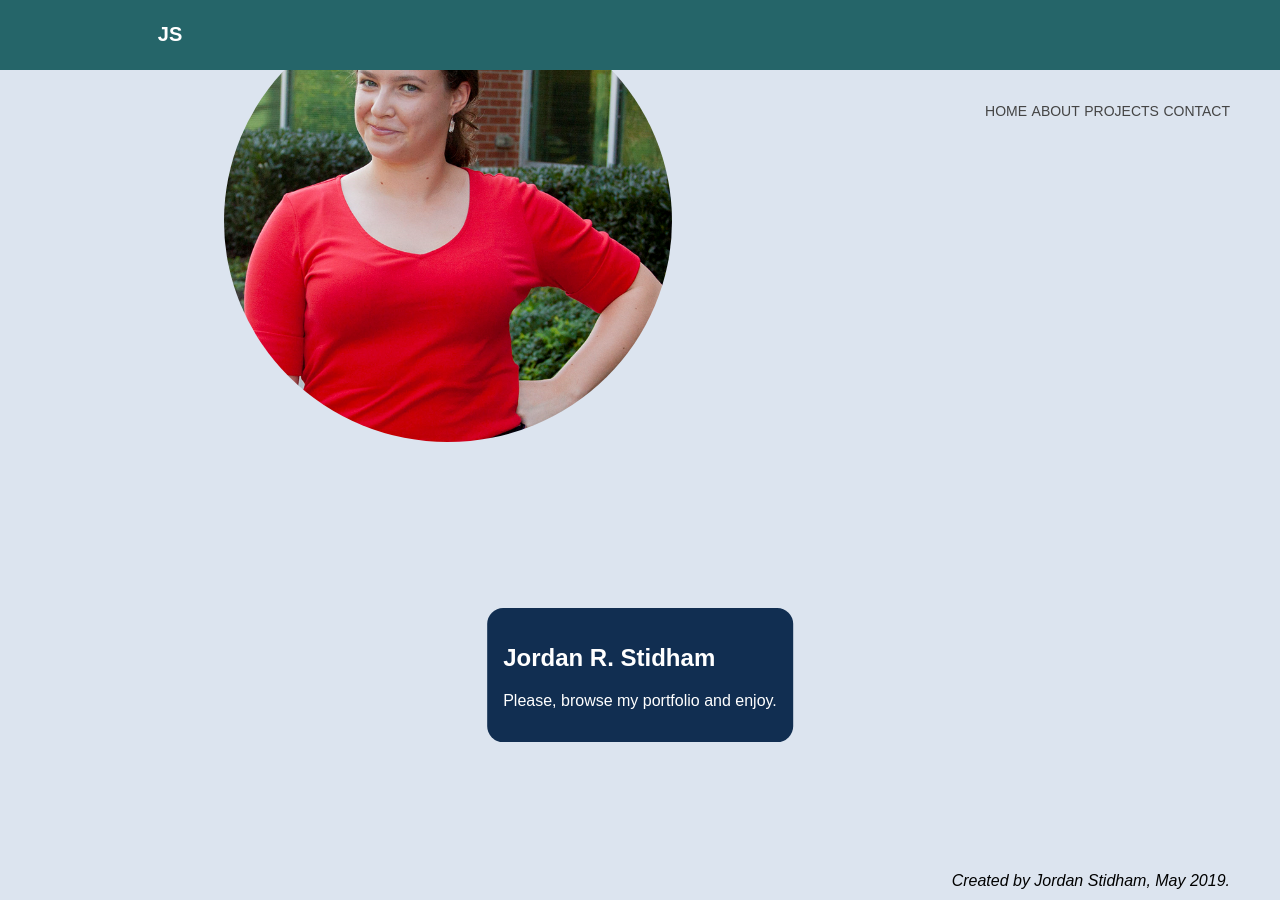
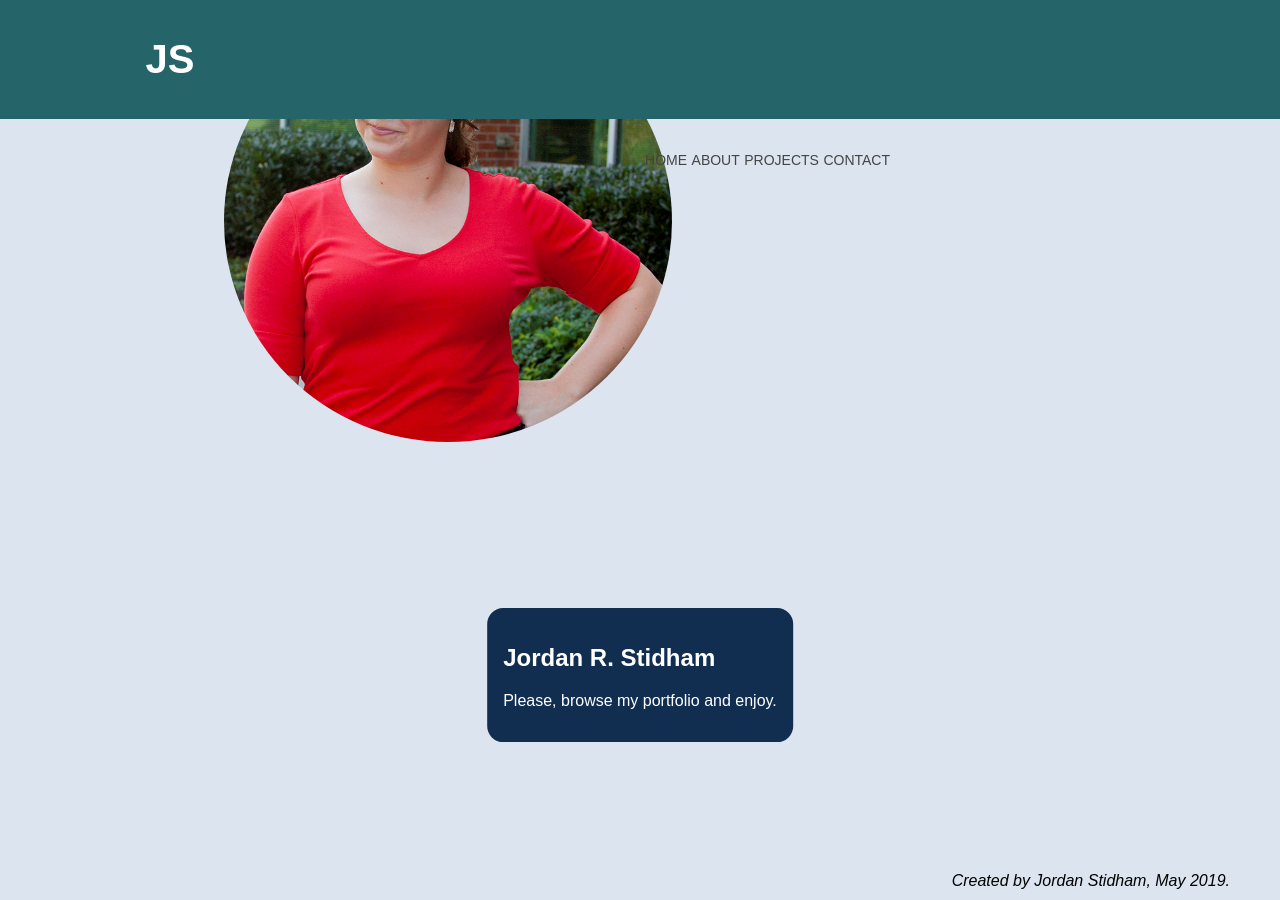
Before and after one commit to jordanstidham/PORTFOLIO, a Jekyll site: the page built from README.md, in a window 1280 px wide. Built offline with Jekyll 4.4.1, drawn with Linux system fonts in a browser that asks for light colours; our own code applies the rules of GitHub Pages for plain Markdown files.

Commit message:
Update main.css

```diff
--- a/css/main.css
+++ b/css/main.css
@@ -29,10 +29,11 @@ header {
 }
 .logo {
     color: white;
-    font-size: 20px;
+    font-size: 40px;
     text-align: center;
     text-decoration: none;
     padding: 10px 0;
+    grid-column: 1 / 2;
 }
 
 /*navbar style*/
@@ -42,6 +43,7 @@ nav {
     position: absolute;
     right: 50px;
     top: 100%;
+    grid-column: 3 / 4;
 }
 
 /*unordered list style (about, projects, contact)*/
```
